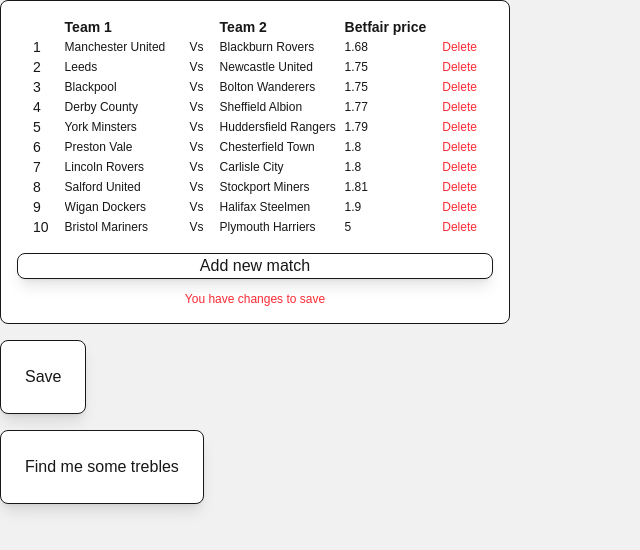
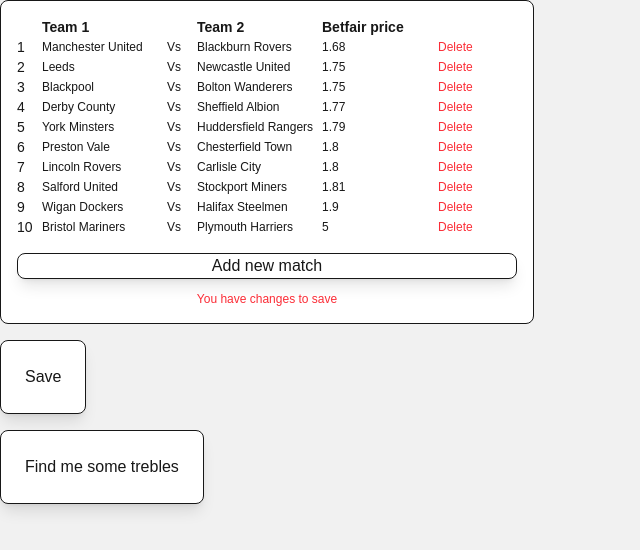
Before and after one commit to MrStashy/odd-machine, a Next.js app: page /home in a window 1280 px wide. Shown: the top 550 px of the page, without its empty margins (0-640 px from the left). Built offline with nearby package versions, Linux system fonts and the light colour scheme.

Commit message:
Table styling

```diff
--- a/src/app/(routes)/home/page.tsx
+++ b/src/app/(routes)/home/page.tsx
@@ -62,22 +62,22 @@
             <FieldArray
               name="matches"
               render={(arrayHelpers) => (
-                <div className="border rounded-lg p-4 w-fit bg-white">
-                  <table border={2}>
+                <div className="border rounded-lg p-4 w-fit bg-white ">
+                  <table border={2} className="min-w-[500px]">
                     <thead className="text-sm">
                       <tr>
-                        <th></th>
-                        <th className="text-left">Team 1</th>
-                        <th className="text-left"></th>
-                        <th className="text-left">Team 2</th>
-                        <th className="text-left">Betfair price</th>
+                        <th className="w-[25px]"></th>
+                        <th className="text-left w-[125px]">Team 1</th>
+                        <th className="w-[30px]"></th>
+                        <th className="text-left w-[125px]">Team 2</th>
+                        <th className="text-left w-[100px]">Betfair price</th>
                         <th className="text-left"></th>
                       </tr>
                     </thead>
                     <tbody>
                       {values.matches.map((match, index) => (
                         <tr key={index}>
-                          <td className="text-sm px-4">{index + 1}</td>
+                          <td className="text-sm w-[25px]">{index + 1}</td>
                           <td className="text-xs">
                             <Field
                               name={`matches.${index}.team1`}
@@ -101,7 +101,7 @@
                               name={`matches.${index}.betfairLay`}
                               value={match.betfairLay}
                               type="number"
-                              className="w-12 focus:bg-white"
+                              className="w-[100px] focus:bg-white"
                             />
                           </td>
                           <td
```
